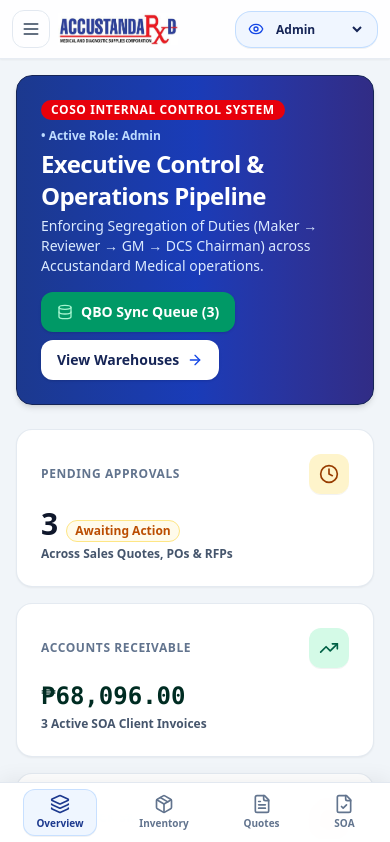
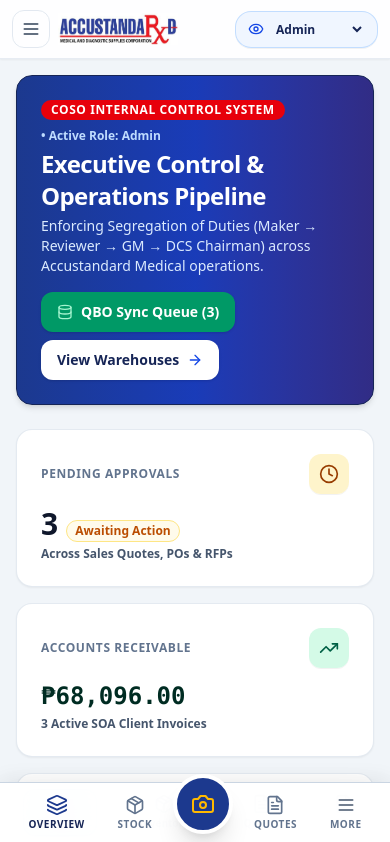
Before and after one commit to ItsAdventureTime/portfolio-accustandard, a Next.js app: page /accustandard/demo/ in a window 390 px wide. Shown: the top 842 px of the page. Built offline with nearby package versions, Linux system fonts and the light colour scheme.

Commit message:
feat(ui/ux): add persistent mobile BottomNav thumb-zone navigation bar and table horizontal scroll hint badges

```diff
--- a/src/app/page.tsx
+++ b/src/app/page.tsx
@@ -12,6 +12,7 @@ import { RequestForPayment } from '@/components/features/rfp/RequestForPayment';
 import { SystemAuditTrail } from '@/components/features/admin/SystemAuditTrail';
 import { CommandPaletteModal } from '@/components/navigation/CommandPaletteModal';
 import { MobileNavDrawer } from '@/components/navigation/MobileNavDrawer';
+import { BottomNav } from '@/components/navigation/BottomNav';
 import { PWAInstallModal } from '@/components/modals/PWAInstallModal';
 import { ExportModal } from '@/components/modals/ExportModal';
 import { AddStockModal } from '@/components/modals/AddStockModal';
@@ -801,6 +802,13 @@ export default function Home() {
         auditCount={auditLogs.length}
       />
 
+      <BottomNav
+        activeTab={activeTab}
+        onSelectTab={handleSelectTab}
+        onOpenScanner={() => setIsScannerOpen(true)}
+        onOpenMobileDrawer={() => setIsMobileDrawerOpen(true)}
+      />
+
       <PWAInstallModal
         isOpen={isPwaInstallModalOpen}
         onClose={() => setIsPwaInstallModalOpen(false)}
--- a/src/components/features/admin/SystemAuditTrail.tsx
+++ b/src/components/features/admin/SystemAuditTrail.tsx
@@ -241,6 +241,9 @@ export const SystemAuditTrail: React.FC<SystemAuditTrailProps> = ({
               </span>
             </div>
 
+            <div className="block sm:hidden text-[11px] text-slate-500 font-extrabold text-center py-1.5 bg-slate-100/90 border-b border-slate-200 uppercase tracking-wider">
+              &larr; Swipe table horizontally for details &rarr;
+            </div>
             <div className="overflow-x-auto">
               <table className="w-full text-left text-sm border-collapse">
                 <thead className="bg-slate-100 text-slate-700 font-bold border-b border-slate-200 uppercase text-xs">
--- a/src/components/features/inventory/InventoryControl.tsx
+++ b/src/components/features/inventory/InventoryControl.tsx
@@ -135,6 +135,9 @@ export const InventoryControl: React.FC<InventoryControlProps> = ({
 
           {/* Inventory Table */}
           <div className="bg-white rounded-2xl border border-slate-200 shadow-sm overflow-hidden">
+            <div className="block sm:hidden text-[11px] text-slate-500 font-extrabold text-center py-1.5 bg-slate-100/90 border-b border-slate-200 uppercase tracking-wider">
+              &larr; Swipe table horizontally for details &rarr;
+            </div>
             <div className="overflow-x-auto">
               <table className="w-full text-left text-sm border-collapse">
                 <thead className="bg-slate-100 text-slate-700 font-bold border-b border-slate-200 uppercase text-xs">
--- a/src/components/features/overview/ExecutiveOverview.tsx
+++ b/src/components/features/overview/ExecutiveOverview.tsx
@@ -207,6 +207,10 @@ export const ExecutiveOverview: React.FC<ExecutiveOverviewProps> = ({
             <Send className="w-4 h-4 text-blue-200" />
             <span>+ Create New Quotation</span>
           </button>
+        </div>
+
+        <div className="block sm:hidden text-[11px] text-slate-500 font-extrabold text-center py-1.5 bg-slate-100/90 border-b border-slate-200 uppercase tracking-wider">
+          &larr; Swipe table horizontally for details &rarr;
         </div>
 
         <div className="overflow-x-auto">
--- a/src/components/features/purchasing/PurchasingReceiving.tsx
+++ b/src/components/features/purchasing/PurchasingReceiving.tsx
@@ -72,6 +72,9 @@ export const PurchasingReceiving: React.FC<PurchasingReceivingProps> = ({
 
       {/* Live PO & Receiving Table */}
       <div className="bg-white rounded-2xl border border-slate-200 shadow-sm overflow-hidden">
+        <div className="block sm:hidden text-[11px] text-slate-500 font-extrabold text-center py-1.5 bg-slate-100/90 border-b border-slate-200 uppercase tracking-wider">
+          &larr; Swipe table horizontally for details &rarr;
+        </div>
         <div className="overflow-x-auto">
           <table className="w-full text-left text-sm border-collapse">
             <thead className="bg-slate-100 text-slate-700 font-bold border-b border-slate-200 uppercase text-xs">
--- a/src/components/features/quotations/QuotationGenerator.tsx
+++ b/src/components/features/quotations/QuotationGenerator.tsx
@@ -301,6 +301,9 @@ export const QuotationGenerator: React.FC<QuotationGeneratorProps> = ({
           </div>
 
           <div className="bg-white rounded-2xl border border-slate-200/90 shadow-sm overflow-hidden">
+            <div className="block sm:hidden text-[11px] text-slate-500 font-extrabold text-center py-1.5 bg-slate-100/90 border-b border-slate-200 uppercase tracking-wider">
+              &larr; Swipe table horizontally for details &rarr;
+            </div>
             <div className="overflow-x-auto">
               <table className="w-full text-left text-sm border-collapse">
                 <thead className="bg-slate-100 text-slate-700 font-bold border-b border-slate-200 uppercase text-xs">
--- a/src/components/features/rfp/RequestForPayment.tsx
+++ b/src/components/features/rfp/RequestForPayment.tsx
@@ -64,6 +64,9 @@ export const RequestForPayment: React.FC<RequestForPaymentProps> = ({
 
       {/* Live RFP Vouchers Table */}
       <div className="bg-white rounded-2xl border border-slate-200 shadow-sm overflow-hidden">
+        <div className="block sm:hidden text-[11px] text-slate-500 font-extrabold text-center py-1.5 bg-slate-100/90 border-b border-slate-200 uppercase tracking-wider">
+          &larr; Swipe table horizontally for details &rarr;
+        </div>
         <div className="overflow-x-auto">
           <table className="w-full text-left text-sm border-collapse">
             <thead className="bg-slate-100 text-slate-700 font-bold border-b border-slate-200 uppercase text-xs">
--- /dev/null
+++ b/src/components/navigation/BottomNav.tsx
@@ -0,0 +1,84 @@
+'use client';
+
+import React from 'react';
+import { Layers, Package, Camera, Menu, FileText } from 'lucide-react';
+
+interface BottomNavProps {
+  activeTab: string;
+  onSelectTab: (tabKey: string) => void;
+  onOpenScanner: () => void;
+  onOpenMobileDrawer: () => void;
+}
+
+export const BottomNav: React.FC<BottomNavProps> = ({
+  activeTab,
+  onSelectTab,
+  onOpenScanner,
+  onOpenMobileDrawer,
+}) => {
+  return (
+    <div className="md:hidden fixed bottom-0 left-0 right-0 z-40 bg-white/95 backdrop-blur-xl border-t border-slate-300 shadow-2xl px-3 py-2 flex items-center justify-around text-slate-700">
+      {/* 1. Overview */}
+      <button
+        type="button"
+        onClick={() => onSelectTab('overview')}
+        className={`flex flex-col items-center justify-center py-1 px-3 rounded-xl transition cursor-pointer min-h-[44px] ${
+          activeTab === 'overview'
+            ? 'text-blue-950 font-black'
+            : 'text-slate-500 hover:text-slate-900 font-semibold'
+        }`}
+      >
+        <Layers className={`w-5 h-5 ${activeTab === 'overview' ? 'text-blue-900 scale-110' : 'text-slate-500'}`} />
+        <span className="text-[10px] mt-0.5 uppercase tracking-wider">Overview</span>
+      </button>
+
+      {/* 2. Inventory */}
+      <button
+        type="button"
+        onClick={() => onSelectTab('inventory')}
+        className={`flex flex-col items-center justify-center py-1 px-3 rounded-xl transition cursor-pointer min-h-[44px] ${
+          activeTab === 'inventory'
+            ? 'text-blue-950 font-black'
+            : 'text-slate-500 hover:text-slate-900 font-semibold'
+        }`}
+      >
+        <Package className={`w-5 h-5 ${activeTab === 'inventory' ? 'text-blue-900 scale-110' : 'text-slate-500'}`} />
+        <span className="text-[10px] mt-0.5 uppercase tracking-wider">Stock</span>
+      </button>
+
+      {/* 3. Primary Center Thumb Action: Barcode Scanner */}
+      <button
+        type="button"
+        onClick={onOpenScanner}
+        className="flex flex-col items-center justify-center -mt-5 bg-blue-900 hover:bg-blue-800 text-white rounded-full p-3.5 shadow-xl transition-all active:scale-95 border-4 border-white cursor-pointer min-h-[52px] min-w-[52px]"
+        title="Instant Mobile Camera Barcode Scanner"
+      >
+        <Camera className="w-6 h-6 text-amber-400" />
+      </button>
+
+      {/* 4. Quotations */}
+      <button
+        type="button"
+        onClick={() => onSelectTab('quotations')}
+        className={`flex flex-col items-center justify-center py-1 px-3 rounded-xl transition cursor-pointer min-h-[44px] ${
+          activeTab === 'quotations'
+            ? 'text-blue-950 font-black'
+            : 'text-slate-500 hover:text-slate-900 font-semibold'
+        }`}
+      >
+        <FileText className={`w-5 h-5 ${activeTab === 'quotations' ? 'text-blue-900 scale-110' : 'text-slate-500'}`} />
+        <span className="text-[10px] mt-0.5 uppercase tracking-wider">Quotes</span>
+      </button>
+
+      {/* 5. More Modules Drawer */}
+      <button
+        type="button"
+        onClick={onOpenMobileDrawer}
+        className="flex flex-col items-center justify-center py-1 px-3 rounded-xl text-slate-500 hover:text-slate-900 font-semibold transition cursor-pointer min-h-[44px]"
+      >
+        <Menu className="w-5 h-5 text-slate-600" />
+        <span className="text-[10px] mt-0.5 uppercase tracking-wider">More</span>
+      </button>
+    </div>
+  );
+};
```
